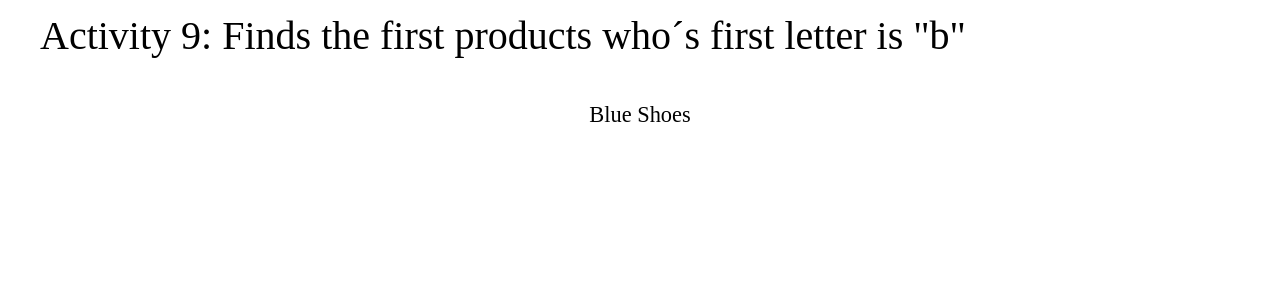
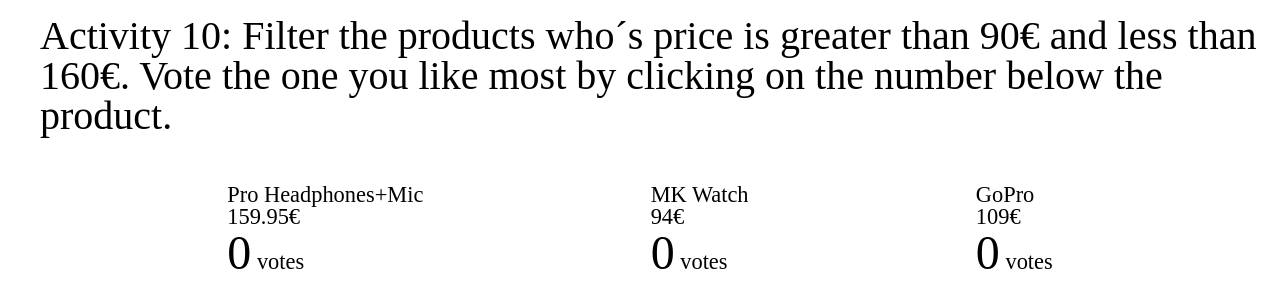
Before and after one commit to AJ-Romera/react-practice, a React (Create React App) app: page / in a window 1280 px wide. Shown: the top 308 px of the page. Built offline with nearby package versions, Linux system fonts and the light colour scheme.

Commit message:
CHNG: Makes Act 10

```diff
--- /dev/null
+++ b/src/Act10.jsx
@@ -0,0 +1,23 @@
+import React from "react";
+import "./App.css";
+
+const Act10 = ({ products }) => {
+  const addOne = (e) => {
+    ++e.target.innerHTML;
+  };
+  const productCard = products
+    .filter((product) => product.price > 90 && product.price < 160)
+    .map((product) => (
+      <div key={product.name}>
+        <div>{product.name}</div> <div>{product.price}€</div>{" "}
+        <span className="vote" onClick={addOne}>
+          0
+        </span>{" "}
+        votes
+      </div>
+    ));
+
+  return <>{productCard}</>;
+};
+
+export default Act10;
--- a/src/App.css
+++ b/src/App.css
@@ -231,7 +231,21 @@
 
 /* Activity 9 Styles */
 
-#act9__title {
+/* #act9__title {
+  width: 100%;
+  font-size: 2.5rem;
+  margin: 1rem 0 3rem 2.5rem;
+}
+#root {
+  display: flex;
+  flex-wrap: wrap;
+  justify-content: space-evenly;
+  font-size: 1.4rem;
+} */
+
+/* Activity 10 Styles */
+
+#act10__title {
   width: 100%;
   font-size: 2.5rem;
   margin: 1rem 0 3rem 2.5rem;
@@ -242,7 +256,7 @@
   justify-content: space-evenly;
   font-size: 1.4rem;
 }
-
-.card-product {
-  width: 16%;
+.vote {
+  font-size: 3rem;
+  user-select: none;
 }
--- a/src/App.jsx
+++ b/src/App.jsx
@@ -8,7 +8,8 @@
 /* import ProductCard from "./ProductCard"; */
 // import Act7 from "./Act7";
 // import Act8 from "./Act8";
-import Act9 from "./Act9";
+// import Act9 from "./Act9";
+import Act10 from "./Act10";
 
 /* Activity 1:
 
@@ -427,10 +428,16 @@
       <Act7 products={products} /> */}
       {/* <h1 id="act8__title">Activity 8: Products cheaper than 100€</h1>
       <Act8 products={products} /> */}
-      <h1 id="act9__title">
+      {/* <h1 id="act9__title">
         Activity 9: Finds the first products who´s first letter is "b"
       </h1>
-      <Act9 products={products} />
+      <Act9 products={products} /> */}
+      <h1 id="act10__title">
+        Activity 10: Filter the products who´s price is greater than 90€ and
+        less than 160€. Vote the one you like most by clicking on the number
+        below the product.
+      </h1>
+      <Act10 products={products} />
     </>
   );
 };
```
